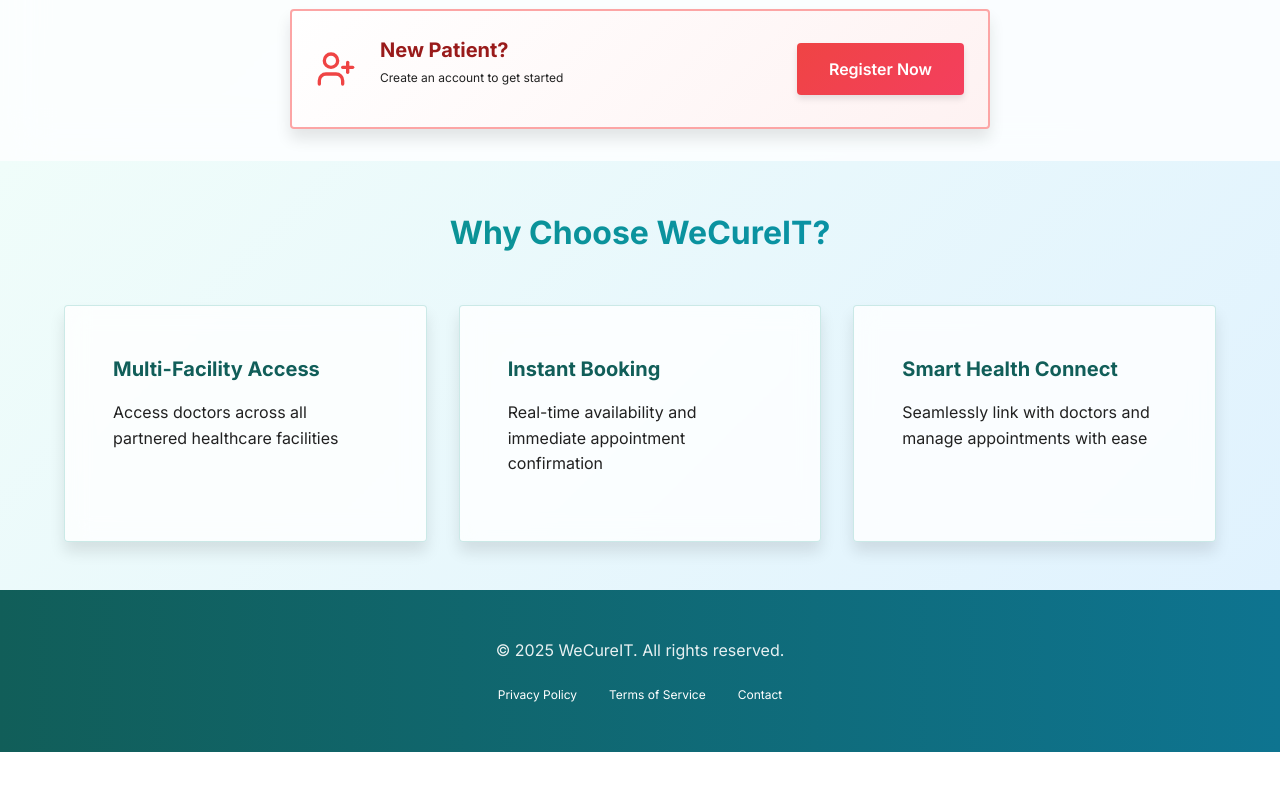
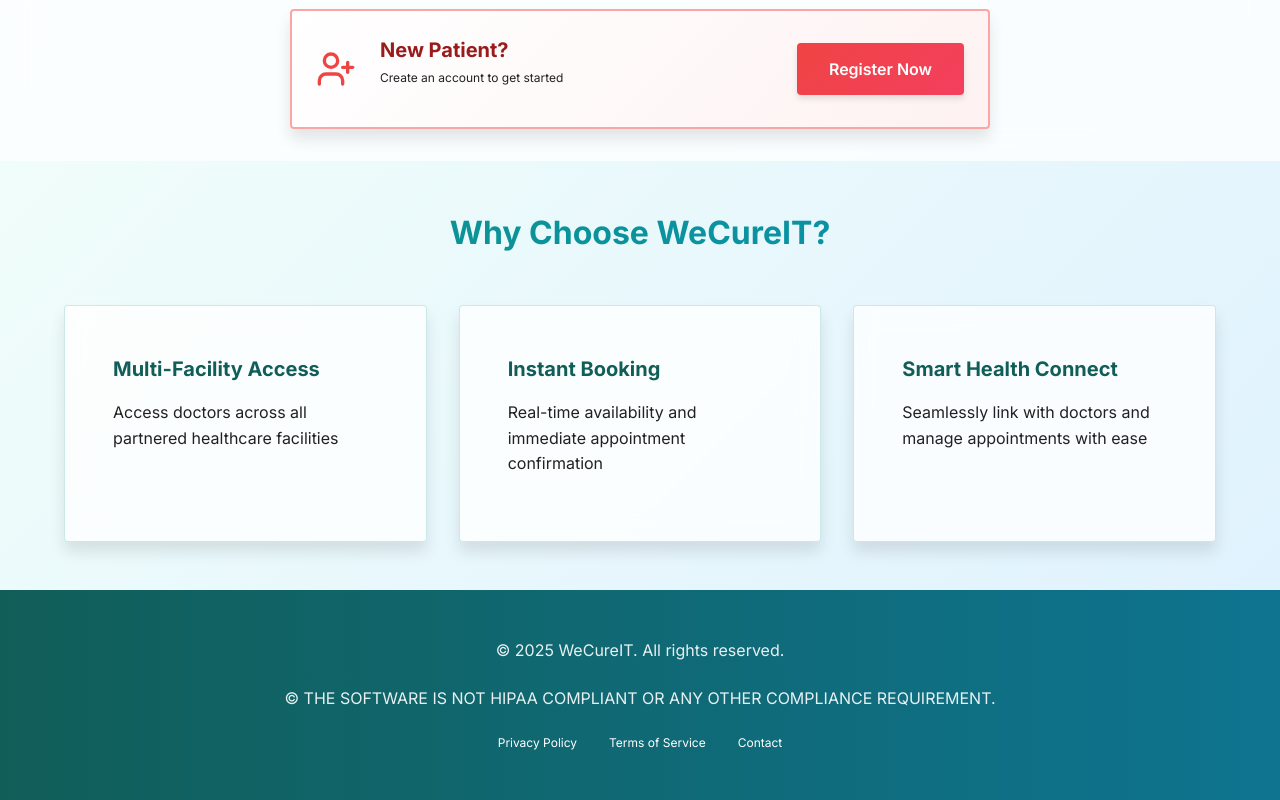
Before and after one commit to saurabh-ramgopal/wecureit_fe, a Next.js app: page / in a window 1280 px wide. Shown: the part 598-1398 px from the top of the page. Before the commit the page ends 1350 px from the top, so only its background shows below. Built offline with nearby package versions, Linux system fonts and the light colour scheme.

Commit message:
This software is not HIPAA compliant or any other compliance requirement.

```diff
--- a/src/app/(public)/home/page.tsx
+++ b/src/app/(public)/home/page.tsx
@@ -120,6 +120,9 @@
           <p className={styles.footerText}>
             &copy; 2025 WeCureIT. All rights reserved.
           </p>
+          <p className={styles.footerText}>
+            &copy; THE SOFTWARE IS NOT HIPAA COMPLIANT OR ANY OTHER COMPLIANCE REQUIREMENT.
+          </p>
           <div className={styles.footerLinks}>
             <a href="#" className={styles.footerLink}>Privacy Policy</a>
             <a href="#" className={styles.footerLink}>Terms of Service</a>
```
